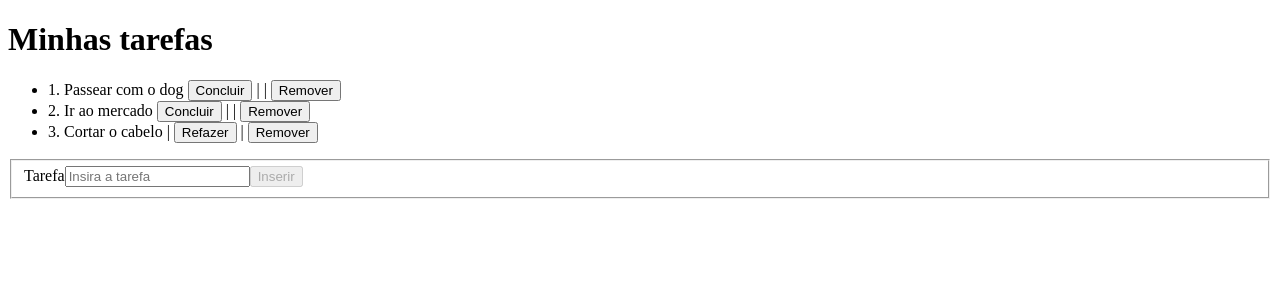
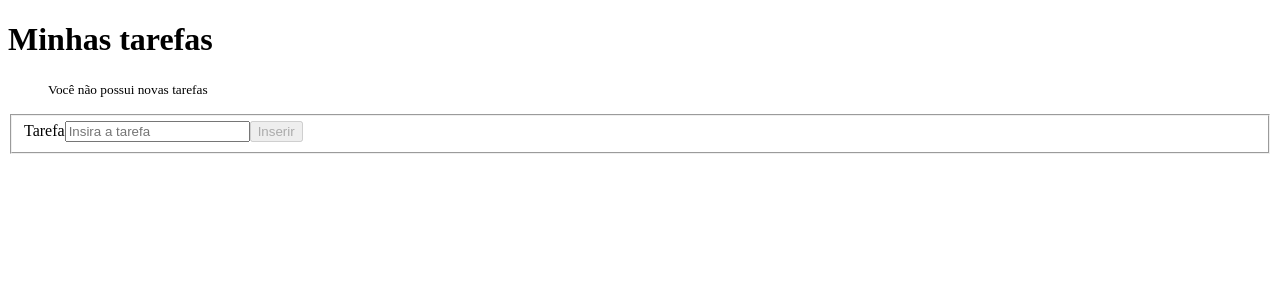
Before and after one commit to LeonardoFFerreira/TODOComAngular, an Angular app: page / in a window 1280 px wide. Shown: the top 300 px of the page. Built offline with nearby package versions, Linux system fonts and the light colour scheme.

Commit message:
Adicionando tarefas em lista

```diff
--- a/src/app/app.component.html
+++ b/src/app/app.component.html
@@ -1,5 +1,6 @@
 <h1>{{title}}</h1>
 <ul>
+  <p *ngIf="todos.length == 0"><small>Você não possui novas tarefas</small></p>
   <li *ngFor="let todo of todos">{{todo.id}}. {{todo.task}}
     <button *ngIf="!todo.done" (click)="markAsDone(todo)">Concluir</button> |
     <button *ngIf="todo.done" (click)="markAsUndone(todo)">Refazer</button> |
@@ -9,9 +10,9 @@
 <form [formGroup]="form">
   <fieldset>
     <label>Tarefa</label>
-    <input type="text" placeholder="Insira a tarefa" maxlength="60" formControlName="title">
-    <small *ngIf="form.controls.title.invalid && !form.controls.title.pristine">Este campo deve conter entre 3 e 60
+    <input type="text" placeholder="Insira a tarefa" maxlength="60" formControlName="task">
+    <small *ngIf="form.controls.task.invalid && !form.controls.task.pristine">Este campo deve conter entre 3 e 60
       caracteres</small>
-    <button [disabled]="form.invalid">Inserir</button>
+    <button [disabled]="form.invalid" (click)="addTask()">Inserir</button>
   </fieldset>
 </form>
--- a/src/app/app.component.ts
+++ b/src/app/app.component.ts
@@ -14,18 +14,22 @@ export class AppComponent {
 
   constructor(private fb: FormBuilder) {
     this.form = this.fb.group({
-      title: ['',
+      task: ['',
         Validators.compose([
           Validators.minLength(3),
           Validators.maxLength(60),
           Validators.required
         ])]
     });
+  }
+  addTask() {
+    const task = this.form.controls['task'].value;
+    const id = this.todos.length + 1;
+    this.todos.push(new Todo(id, task, false));
 
-    this.todos.push(new Todo(1, 'Passear com o dog', false));
-    this.todos.push(new Todo(2, 'Ir ao mercado', false));
-    this.todos.push(new Todo(3, 'Cortar o cabelo', true));
+    this.form.reset()
   }
+
   remove(todo: Todo) {
     const index = this.todos.indexOf(todo);
     if (index !== -1) {
```
